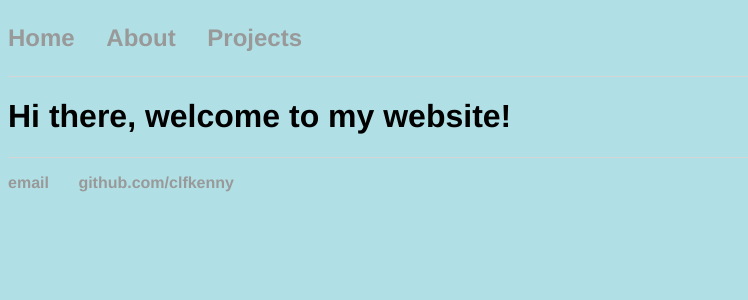
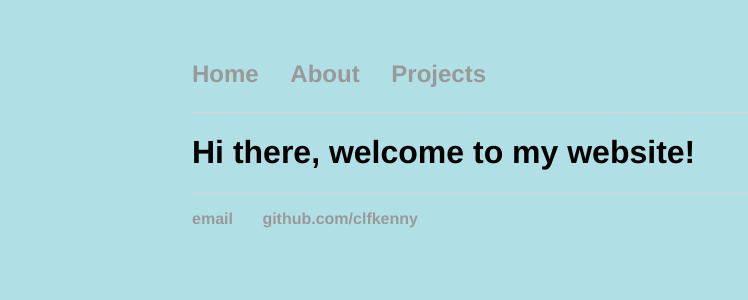
Before and after one commit to clfkenny/clfkenny.github.io, a Jekyll site: the page built from index.md, in a window 1280 px wide. Shown: the top 300 px of the page, without its empty margins (0-748 px from the left). Built offline with Jekyll 4.4.1, drawn with Linux system fonts in a browser that asks for light colours.

Commit message:
Update main.css

```diff
--- a/css/main.css
+++ b/css/main.css
@@ -1,4 +1,3 @@
-<body style="background-color:red">
 body {
     margin: 60px auto;
     width: 70%;
```
